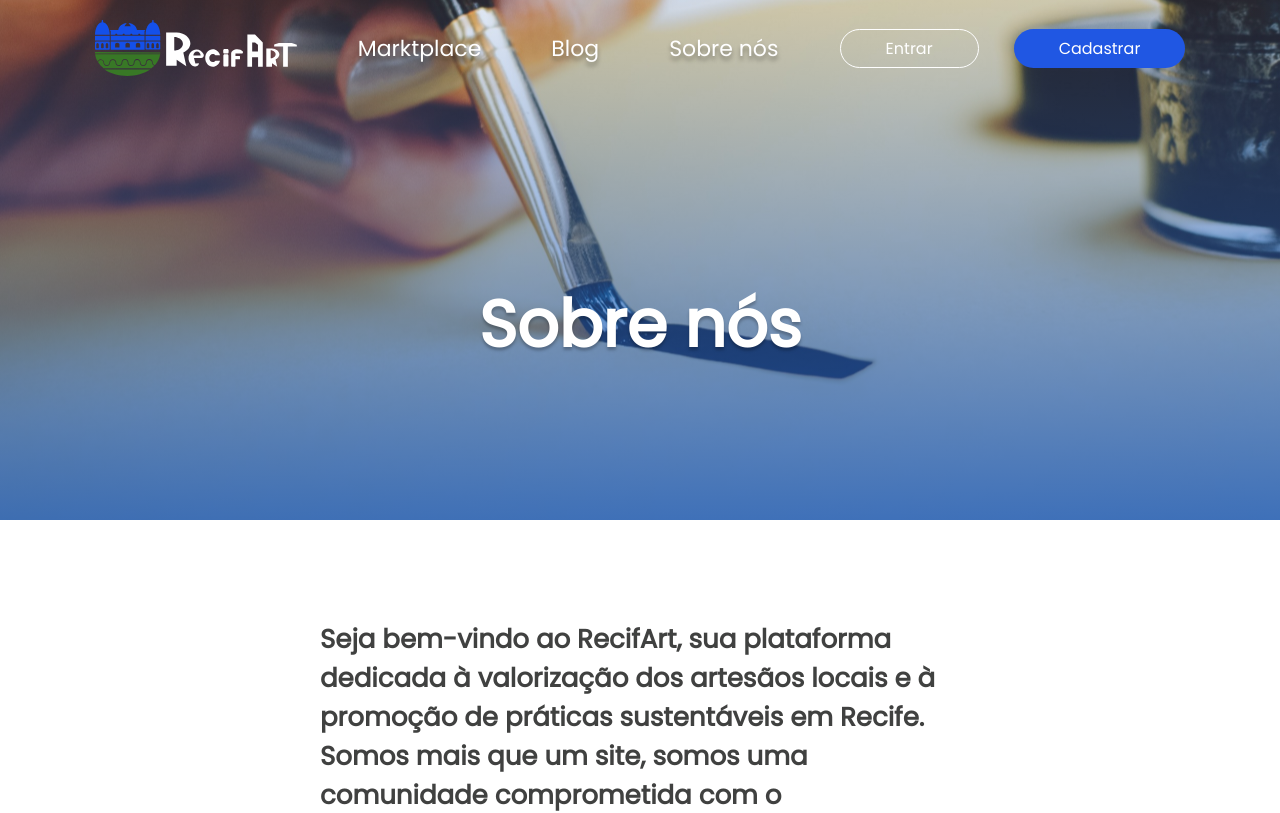
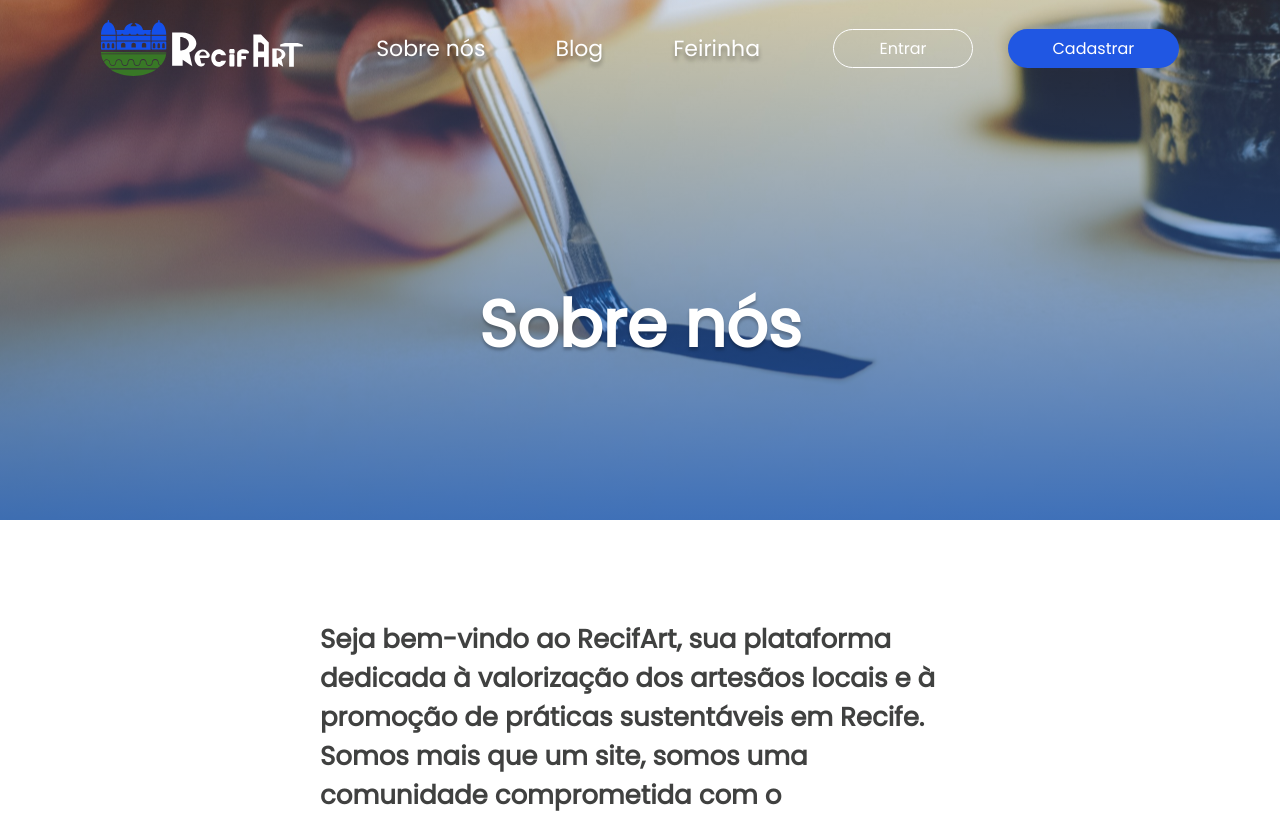
Before and after one commit to Victor87dev/Projeto-recifArt, a React (Vite) app in the folder Projeto-recifArt/: page /sobrenos in a window 1280 px wide. Shown: the top 813 px of the page. Built offline with nearby package versions, Linux system fonts and the light colour scheme.

Commit message:
feat: criação dos arquivos de blog e feirinha

```diff
--- a/Projeto-recifArt/src/components/Navbar/Navbar.jsx
+++ b/Projeto-recifArt/src/components/Navbar/Navbar.jsx
@@ -8,14 +8,14 @@ const Navbar = () => {
       <nav>
         <img src={Logo} alt="" />
         <ul>
-          <a href="">
-            <li>Marktplace</li>
+          <a href="/sobrenos">
+            <li>Sobre nós</li>
           </a>
-          <a href="">
+          <a href="/blog">
             <li>Blog</li>
           </a>
-          <a href="/sobrenos">
-            <li>Sobre nós</li>
+          <a href="/feirinha">
+            <li>Feirinha</li>
           </a>
         </ul>
         <div className="buttons-header">
--- a/Projeto-recifArt/src/routes/routes.jsx
+++ b/Projeto-recifArt/src/routes/routes.jsx
@@ -1,13 +1,16 @@
 import { Route, Routes } from "react-router-dom";
 import Home from '../pages/Home/Home';
 import Sobre from '../pages/Sobre/Sobre';
-
+import Feirinha from "../pages/Feirinha/Feirinha";
+import Blog from "../pages/Blog/Blog";
 const AppRoutes = () => {
     return(
         <Routes>
             <Route path="/home" element={<Home />} />
             <Route path="/" element={<Home />} />
             <Route path="/sobrenos" element={<Sobre/>} />
+            <Route path="/feirinha" element={<Feirinha/>} />
+            <Route path="/blog" element={<Blog/>} />
         </Routes>
     )
 }
```
Also changed, not shown: Projeto-recifArt/src/pages/Blog/Blog.css (added), Projeto-recifArt/src/pages/Blog/Blog.jsx (added), Projeto-recifArt/src/pages/Feirinha/Feirinha.css (added), Projeto-recifArt/src/pages/Feirinha/Feirinha.jsx (added).
